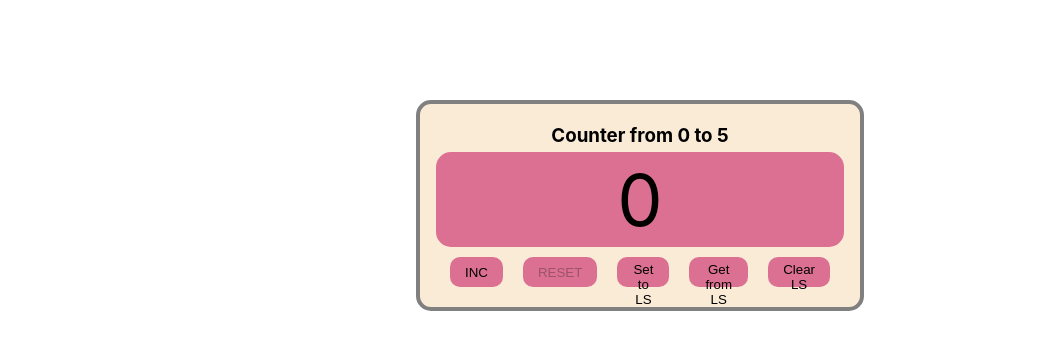
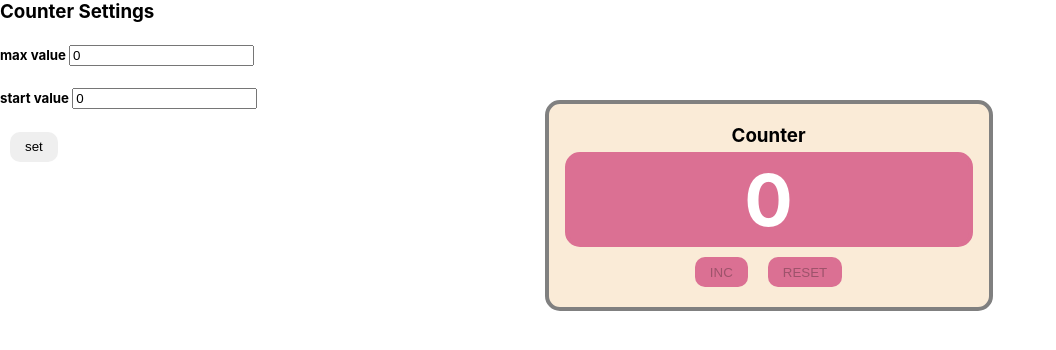
Before and after one commit to LizaAgey/inc_counter, a React (Create React App) app: page / in a window 1280 px wide. Shown: the top 350 px of the page, without its empty margins (0-1056 px from the left). Built offline with nearby package versions, Linux system fonts and the light colour scheme.

Commit message:
feat: settings with max, min values could be saved in localStorage

```diff
--- a/src/App.tsx
+++ b/src/App.tsx
@@ -1,13 +1,58 @@
-import React, {useState} from 'react';
+import React, {useEffect, useState} from 'react';
 import './App.css';
 import Counter from './components/Counter/Counter';
+import Settings from './components/Settings/Settings';
 
 function App() {
+    const [maxValue, setMaxValue] = useState(0)
+    const [minValue, setMinValue] = useState(0)
+    const [number, setNumber] = useState(0)
 
+    useEffect(() => getMaxValueFromLS(), [])
+    useEffect(() => setMaxValueToLS(), [maxValue])
+
+    useEffect(() => getMinValueFromLS(), [])
+    useEffect(() => setMinValueToLS(), [minValue])
+
+    const lsMaxValueKey = 'maxValue'
+    const lsMinValueKey = 'minValue'
+
+    const setMaxValueToLS = () => {
+        localStorage.setItem(lsMaxValueKey, JSON.stringify(maxValue))
+    };
+    const getMaxValueFromLS = () => {
+        let valueAsStr = localStorage.getItem(lsMaxValueKey)
+        if (valueAsStr) {
+            let newValue = JSON.parse(valueAsStr)
+            setMaxValue(newValue)
+        }
+    };
+    const setMinValueToLS = () => {
+        localStorage.setItem(lsMinValueKey, JSON.stringify(minValue))
+    };
+    const getMinValueFromLS = () => {
+        let valueAsStr = localStorage.getItem(lsMinValueKey)
+        if (valueAsStr) {
+            let newValue = JSON.parse(valueAsStr)
+            setMinValue(newValue)
+            setNumber(newValue)
+        }
+    };
 
     return (
         <div className={'App'}>
-            <Counter/>
+            <Settings
+                maxValue={maxValue}
+                minValue={minValue}
+                setMaxValue={setMaxValue}
+                setMinValue={setMinValue}
+            />
+            <Counter
+                maxValue={maxValue}
+                minValue={minValue}
+                number={number}
+                setNumber={setNumber}
+            />
         </div>
     );
 }
--- a/src/components/Counter/Counter.tsx
+++ b/src/components/Counter/Counter.tsx
@@ -1,70 +1,45 @@
-import React, {useState} from 'react';
+import React, {useEffect, useState} from 'react';
 import Button from '../Button/Button';
 import styles from './Counter.module.css'
 import './../../App.css';
-import {stringify} from 'querystring';
 
-const Counter: React.FC<any> = () => {
-    const MAX_NUMBER = 5
-    const MIN_NUMBER = 0
-    let lsNumberKey = 'counterNumberValue'
-    const [number, setNumber] = useState<number>(0)
+type CounterType = {
+    maxValue: number
+    minValue: number
+    number: number
+    setNumber: (number: number) => void
+}
+
+const Counter: React.FC<any> = ({
+                                    maxValue,
+                                    minValue,
+                                    number,
+                                    setNumber
+                                }) => {
 
     const incNumber = () => {
         let newNumber = number + 1
-        newNumber < MAX_NUMBER + 1 ? setNumber(newNumber) : setNumber(MAX_NUMBER)
+        newNumber < maxValue + 1 ? setNumber(newNumber) : setNumber(maxValue)
     };
 
     const resetNumber = () => {
-        setNumber(MIN_NUMBER)
+        setNumber(minValue)
     };
 
-    const setToLSHandler = () => {
-        localStorage.setItem(lsNumberKey, JSON.stringify(number))
-    };
-
-    const getFromLSHandler = () => {
-        let numberAsStr = localStorage.getItem(lsNumberKey)
-        if (numberAsStr) {
-            let newNumber = JSON.parse(numberAsStr)
-            setNumber(newNumber)
-        }
-    };
-
-    const clearLSHandler = () => {
-     localStorage.clear()
-        setNumber(0)
-    };
-
-    const removeItemFromLSHandler = () => {
-     localStorage.removeItem(lsNumberKey)
-    };
     return (
         <div className={styles.Counter}>
-            <h3>Counter from 0 to 5</h3>
-            <div className={`${styles.Number} ${number === MAX_NUMBER ? styles.NumberMax : ''}`}>{number}</div>
+            <h3>Counter</h3>
+            <div className={`${styles.Number} ${number === maxValue ? styles.NumberMax : ''}`}>{number}</div>
             <div className={styles.ControlSection}>
                 <Button
                     name={'INC'}
                     onClickCallback={incNumber}
-                    disabled={number === MAX_NUMBER}
+                    disabled={number === maxValue}
                 />
                 <Button
                     name={'RESET'}
                     onClickCallback={resetNumber}
-                    disabled={number === MIN_NUMBER}
-                />
-                <Button
-                    name={'Set to LS'}
-                    onClickCallback={setToLSHandler}
-                />
-                <Button
-                    name={'Get from LS'}
-                    onClickCallback={getFromLSHandler}
-                />
-                <Button
-                    name={'Clear LS'}
-                    onClickCallback={clearLSHandler}
+                    disabled={number === minValue}
                 />
             </div>
         </div>
--- /dev/null
+++ b/src/components/Settings/Settings.tsx
@@ -0,0 +1,40 @@
+import React, {ChangeEvent, useEffect, useState} from 'react';
+import Button from '../Button/Button';
+
+type SettingsType = {
+    maxValue: number
+    minValue: number
+    setMaxValue: (maxValue: number) => void
+    setMinValue: (minValue: number) => void
+}
+
+const Settings: React.FC<SettingsType> = ({
+                                              maxValue,
+                                              minValue,
+                                              setMaxValue,
+                                              setMinValue
+                                          }) => {
+
+    const maxValueHandler = (event: ChangeEvent<HTMLInputElement>) => {
+        setMaxValue(JSON.parse(event.currentTarget.value))
+    };
+
+    const minValueHandler = (event: ChangeEvent<HTMLInputElement>) => {
+        setMinValue(JSON.parse(event.currentTarget.value))
+    };
+
+
+    return (
+        <div>
+            <h3>Counter Settings</h3>
+            <h5>max value <input type="number" value={maxValue} onChange={maxValueHandler}/></h5>
+            <h5>start value <input type="number" value={minValue} onChange={minValueHandler}/></h5>
+            <Button
+                name={'set'}
+                onClickCallback={()=>{}}
+            />
+        </div>
+    );
+};
+
+export default Settings;
```
Also changed, not shown: src/components/Settings/Settings.module.css (added), 2 other files (tests, documents, lock files or other folders).
